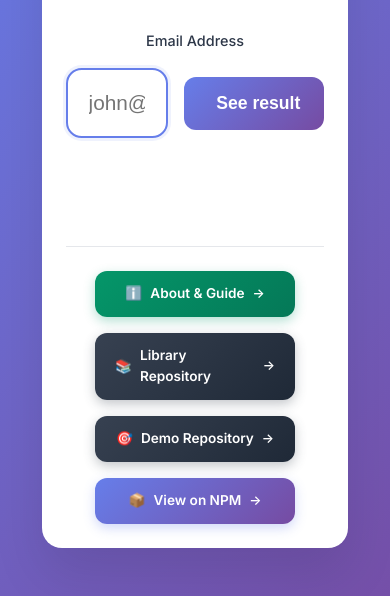
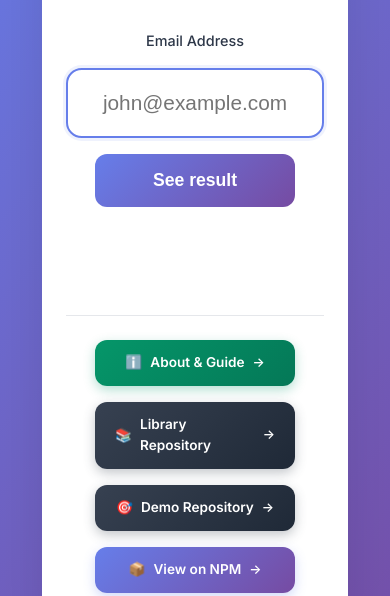
Before and after one commit to MikkelScheike/email-provider-links-demo, a website: page index.html in a window 390 px wide. Shown: the part 243-839 px from the top of the page. Drawn offline with Linux system fonts and the light colour scheme.

Commit message:
fix: ensure email input and button remain centered in mobile view

```diff
--- a/styles.css
+++ b/styles.css
@@ -957,19 +957,24 @@ body {
         margin-bottom: 1.5rem;
     }
 
-    /* Stack input and button on mobile */
-    .input-button-row {
+    /* Keep input and button centered on mobile */
+    .email-input-row {
+        display: flex;
         flex-direction: column;
         gap: 1rem;
         align-items: center;
+        justify-content: center;
+        width: 100%;
     }
 
     .form-group input {
         max-width: 100%;
+        text-align: center;
     }
 
-    .input-button-row .signup-btn {
-        min-width: auto;
+    .signup-btn {
+        min-width: 200px;
+        margin: 0 auto;
     }
 
     /* Stack repository links on mobile */
```
